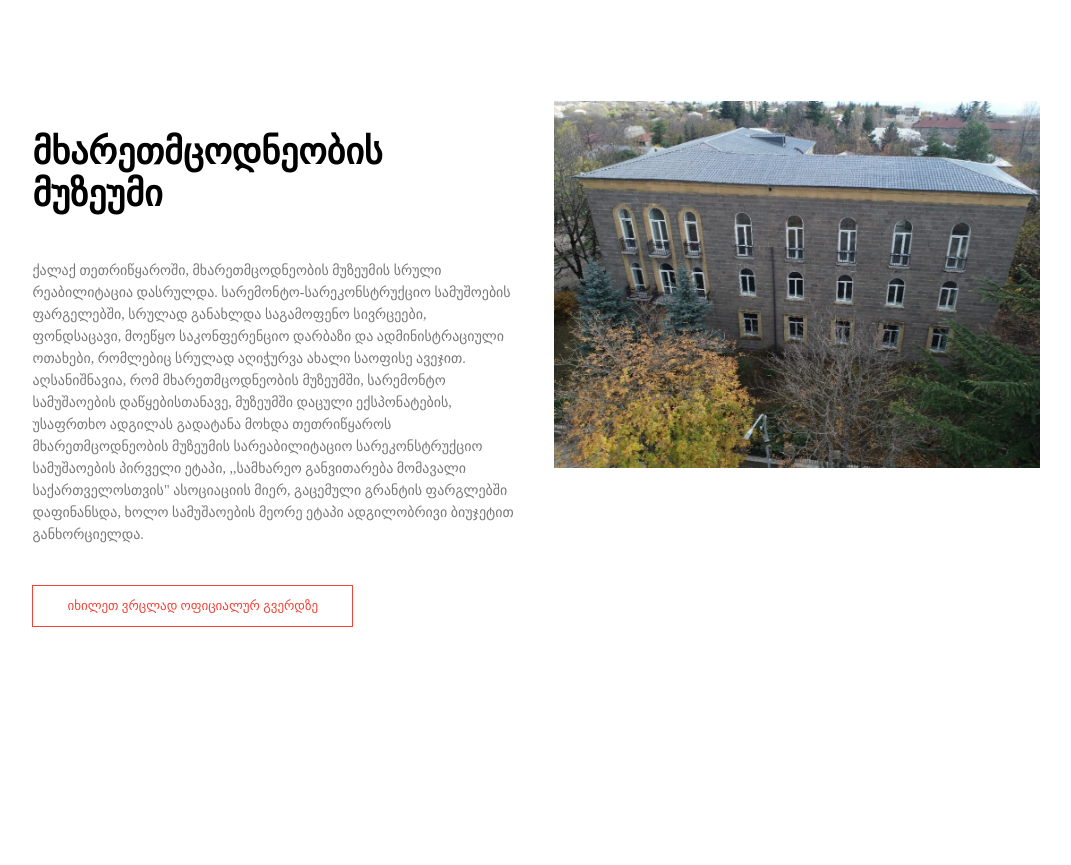
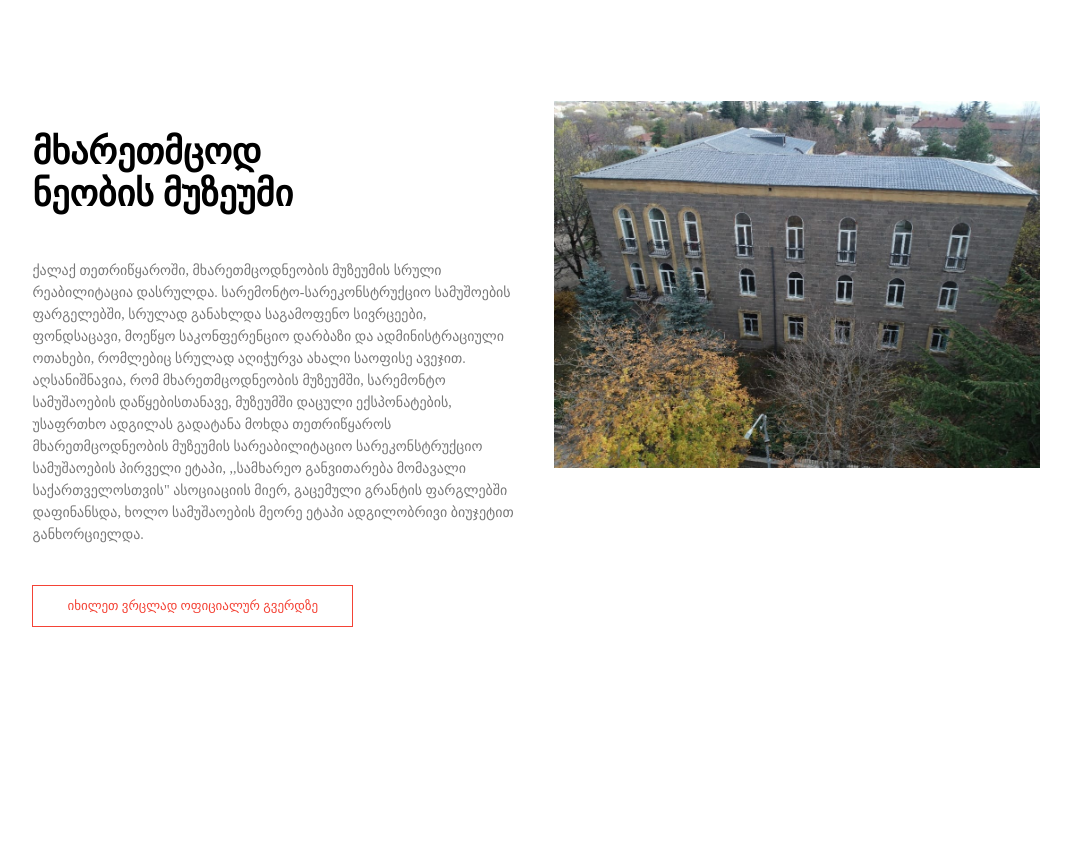
Before and after one commit to ani-chokheli/final-project, a plain HTML site: page page/news.html in a window 1280 px wide. Shown: the part 2220-3085 px from the top of the page, without its empty margins (104-1175 px from the left). Drawn offline with Linux system fonts and the light colour scheme.

Commit message:
correct code

```diff
--- a/page/news.html
+++ b/page/news.html
@@ -64,7 +64,7 @@
     <section class="news">
         <div class="row">
             <div class="news-col">
-                <h1>მხარეთმცოდნეობის მუზეუმი </h1>
+                <h1>მხარეთმცოდ  <br>ნეობის მუზეუმი </h1>
                 <p>
                     ქალაქ თეთრიწყაროში, მხარეთმცოდნეობის მუზეუმის სრული რეაბილიტაცია დასრულდა.
                     სარემონტო-სარეკონსტრუქციო სამუშოების ფარგელებში, სრულად განახლდა საგამოფენო სივრცეები, ფონდსაცავი, მოეწყო საკონფერენციო დარბაზი და ადმინისტრაციული ოთახები, რომლებიც სრულად აღიჭურვა ახალი საოფისე ავეჯით.
```
